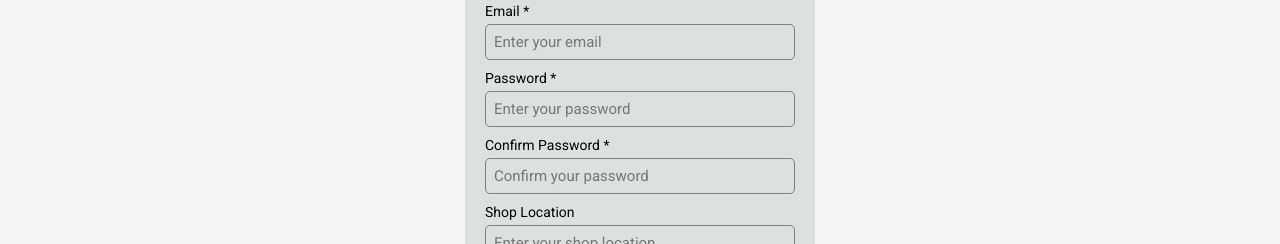
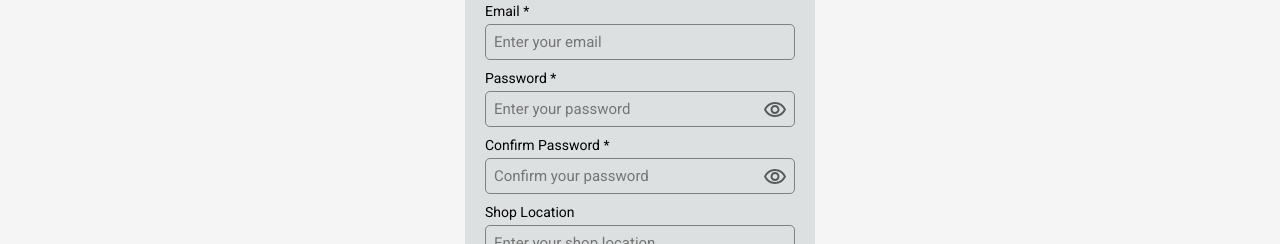
Before and after one commit to salimdawood/Lebanese-Homemade-Frontend, a React (Create React App) app: page /signup in a window 1280 px wide. Shown: the part 302-546 px from the top of the page. Built offline with nearby package versions, Linux system fonts and the light colour scheme; no server answers.

Commit message:
password-visibility-toggle

```diff
--- a/src/App.css
+++ b/src/App.css
@@ -199,6 +199,18 @@ main form .form-input{
   justify-content: center;
   align-items: stretch;
   gap: 5px;
+}
+main form .form-input{
+  position: relative;
+}
+main form .form-input svg{
+  opacity: .6;
+  position: absolute;
+  right: 8px;
+  top: 28px;
+}
+main form .form-input svg:hover{
+  opacity: 1;
 }
 main form .form-input label{
   font-size: 14px;
--- a/src/components/CardPopUp.jsx
+++ b/src/components/CardPopUp.jsx
@@ -36,14 +36,20 @@ const CardPopUp = (props) => {
           <div className="flex-box">
             <h3>Social media :</h3>
             <div className="media-link">
-              {faceBookLink !== null ? <a href={faceBookLink}><Facebook/></a> : <></>}
+              {faceBookLink !== null ?
+                <a href={`https://facebook.com/${faceBookLink}`} target="_blank"><Facebook/></a>
+                  :
+                <></>}
               {
                 whatsAppLink !== null ?
                  <a href={`https://wa.me//961${whatsAppLink}`} target="_blank"><WhatsApp/></a>
                   :
                  <></>
               }
-              {instagramLink !== null? <a href={`https://www.instagram.com/${instagramLink}`} target="_blank"><Instagram/></a> : <></>}
+              {instagramLink !== null?
+                <a href={`https://instagram.com/${instagramLink}`} target="_blank"><Instagram/></a>
+                  :
+                <></>}
             </div>
           </div>
           <div className="flex-box">
--- a/src/components/FormInput.jsx
+++ b/src/components/FormInput.jsx
@@ -1,20 +1,48 @@
 import React,{useState} from 'react'
+import { VisibilityOff,VisibilityOn } from './Svg'
 
 const FormInput = (props) => {
 
   const [focus,setFocus] = useState(false)
-  const {label,errorMessage,onChange,id,...inputInfo} = props
+  const {label,errorMessage,onChange,id,type,...inputInfo} = props
+  let pswrd = false
+  const [visible,setVisible] = useState(false)
+  console.log(label,type)
+
+
+  if(inputInfo.name==='confirmPassword' || inputInfo.name==='password'){
+    pswrd = true
+  }
+  const toggleVisible = () =>{
+    console.log("clicked")
+    if(visible){
+      setVisible(false)
+      return
+    }
+    else{
+      setVisible(true)
+      return
+    }
+  }
 
   return (
     <div className="form-input">
       <label>{label}</label>
       <input
+       type={pswrd ? (visible ?'text' : 'password'):type}
        {...inputInfo}
        onChange={onChange}
        onBlur={()=>setFocus(true)}
        onFocus={()=>inputInfo.name==="confirmPassword" && setFocus(true)}
        focused={focus.toString()}
        />
+      {pswrd &&
+        (visible ?
+          <VisibilityOff onClick={()=>toggleVisible()}/>
+            :
+          <VisibilityOn onClick={()=>toggleVisible()}/>
+        )
+      }
       <span>{errorMessage}</span>
     </div>
   )
--- a/src/components/Svg.jsx
+++ b/src/components/Svg.jsx
@@ -109,3 +109,19 @@ export const LinkedIn = () => {
     </>
   )
 }
+export const VisibilityOn = ({onClick}) => {
+  return (
+    <>
+      <svg onClick={onClick} height="24px" viewBox="0 0 24 24" width="24px" fill="#000000"><path d="M0 0h24v24H0V0z" fill="none"/><path d="M12 6c3.79 0 7.17 2.13 8.82 5.5C19.17 14.87 15.79 17 12 17s-7.17-2.13-8.82-5.5C4.83 8.13 8.21 6 12 6m0-2C7 4 2.73 7.11 1 11.5 2.73 15.89 7 19 12 19s9.27-3.11 11-7.5C21.27 7.11 17 4 12 4zm0 5c1.38 0 2.5 1.12 2.5 2.5S13.38 14 12 14s-2.5-1.12-2.5-2.5S10.62 9 12 9m0-2c-2.48 0-4.5 2.02-4.5 4.5S9.52 16 12 16s4.5-2.02 4.5-4.5S14.48 7 12 7z"/>
+      </svg>
+    </>
+  )
+}
+export const VisibilityOff = ({onClick}) => {
+  return (
+    <>
+      <svg onClick={onClick} height="24px" viewBox="0 0 24 24" width="24px" fill="#000000"><path d="M0 0h24v24H0V0zm0 0h24v24H0V0zm0 0h24v24H0V0zm0 0h24v24H0V0z" fill="none"/><path d="M12 6c3.79 0 7.17 2.13 8.82 5.5-.59 1.22-1.42 2.27-2.41 3.12l1.41 1.41c1.39-1.23 2.49-2.77 3.18-4.53C21.27 7.11 17 4 12 4c-1.27 0-2.49.2-3.64.57l1.65 1.65C10.66 6.09 11.32 6 12 6zm-1.07 1.14L13 9.21c.57.25 1.03.71 1.28 1.28l2.07 2.07c.08-.34.14-.7.14-1.07C16.5 9.01 14.48 7 12 7c-.37 0-.72.05-1.07.14zM2.01 3.87l2.68 2.68C3.06 7.83 1.77 9.53 1 11.5 2.73 15.89 7 19 12 19c1.52 0 2.98-.29 4.32-.82l3.42 3.42 1.41-1.41L3.42 2.45 2.01 3.87zm7.5 7.5l2.61 2.61c-.04.01-.08.02-.12.02-1.38 0-2.5-1.12-2.5-2.5 0-.05.01-.08.01-.13zm-3.4-3.4l1.75 1.75c-.23.55-.36 1.15-.36 1.78 0 2.48 2.02 4.5 4.5 4.5.63 0 1.23-.13 1.77-.36l.98.98c-.88.24-1.8.38-2.75.38-3.79 0-7.17-2.13-8.82-5.5.7-1.43 1.72-2.61 2.93-3.53z"/>
+      </svg>
+    </>
+  )
+}
--- a/src/constantVariables/cardInfoInput.js
+++ b/src/constantVariables/cardInfoInput.js
@@ -13,14 +13,14 @@ export const cardInfoInput = [
     id:2,
     name:"facebookLink",
     type:"text",
-    placeholder:"Link to your shop's facebook page",
+    placeholder:"Shop facebook page name",
     label:"Facebook link"
   },
   {
     id:3,
     name:"instagramLink",
     type:"text",
-    placeholder:"Link to your shop's instagram page",
+    placeholder:"Shop instagram page name",
     label:"Instagram link"
   },
   {
```
